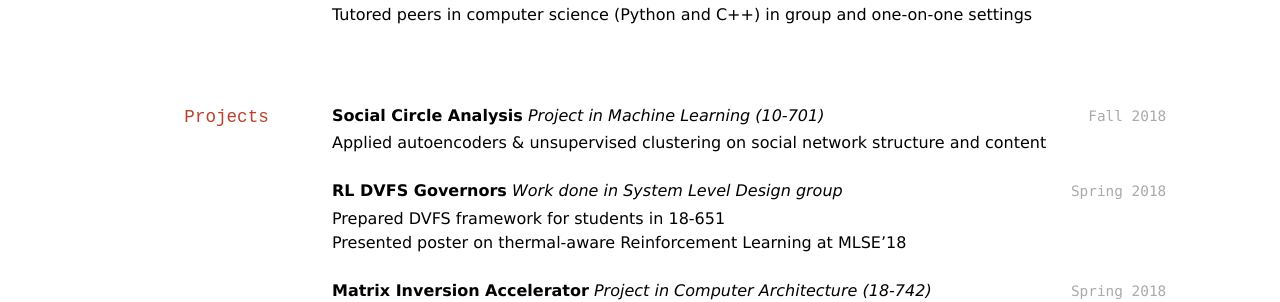
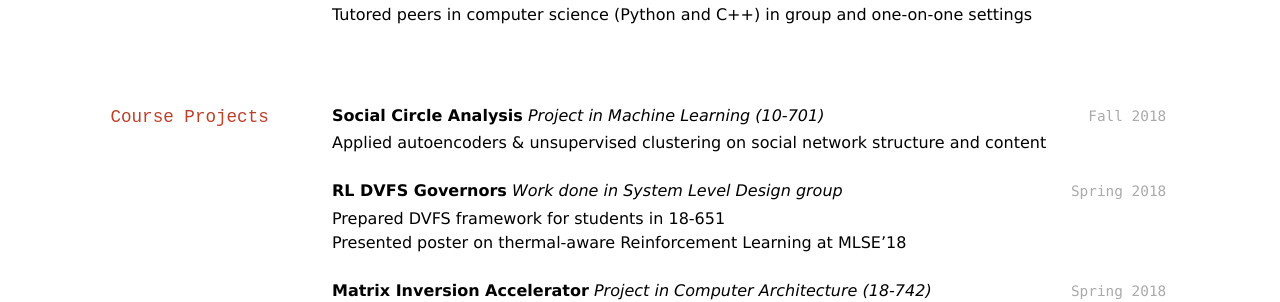
Before and after one commit to MaiaBlanco/maiablanco.github.io, a Jekyll site: the page built from resume.md, in a window 1280 px wide and 900 px high, scrolled down 2246 px. Shown: the part 153-455 px from the top of the window. Built offline with Jekyll 4.4.1, drawn with Linux system fonts in a browser that asks for light colours.

Commit message:
Update Projects section in CV to read Course Projects.

```diff
--- a/resume.md
+++ b/resume.md
@@ -110,7 +110,7 @@ __Advising and Learning Assistance Center Tutor__
 
 
 
-## Projects
+## Course Projects
 `Fall 2018`
 __Social Circle Analysis__
 *Project in Machine Learning (10-701)*
```
